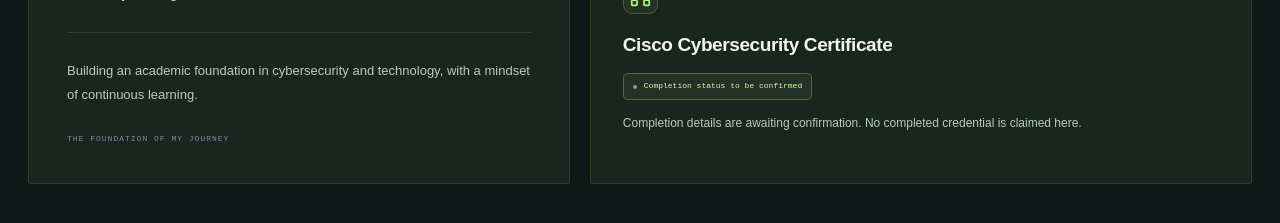
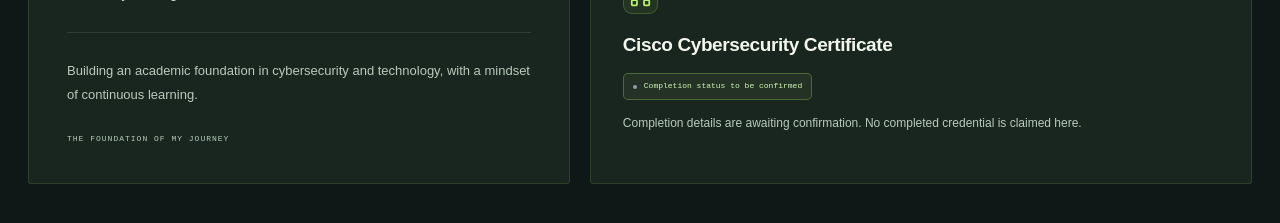
Before and after one commit to ahtishamasghar/portfolio, a React (Vite) app: page / in a window 1280 px wide. Shown: the part 3160-3383 px from the top of the page. Built offline with nearby package versions, Linux system fonts and the light colour scheme; a web font is replaced by a local one.

Commit message:
Fix education footnote contrast for WCAG AA

```diff
--- a/src/signal.css
+++ b/src/signal.css
@@ -128,6 +128,7 @@ h2 { font-size: clamp(38px, 5.5vw, 70px); letter-spacing: -.065em; font-weight:
 .education-orbit { border-color: #b8f36b40; }
 .institution { color: #c6ddc8; }
 .education-description, .certificate p { color: #b8cbbd; }
+.education-footnote { color: #b6cdb9; }
 .certificate-top .mono { color: #b8f36b; }
 .status-badge { color: #d3f6b5; border-color: #b8f36b47; background: #b8f36b10; }
 .projects-empty { background: linear-gradient(130deg, #23382a, #17241e); }
```
